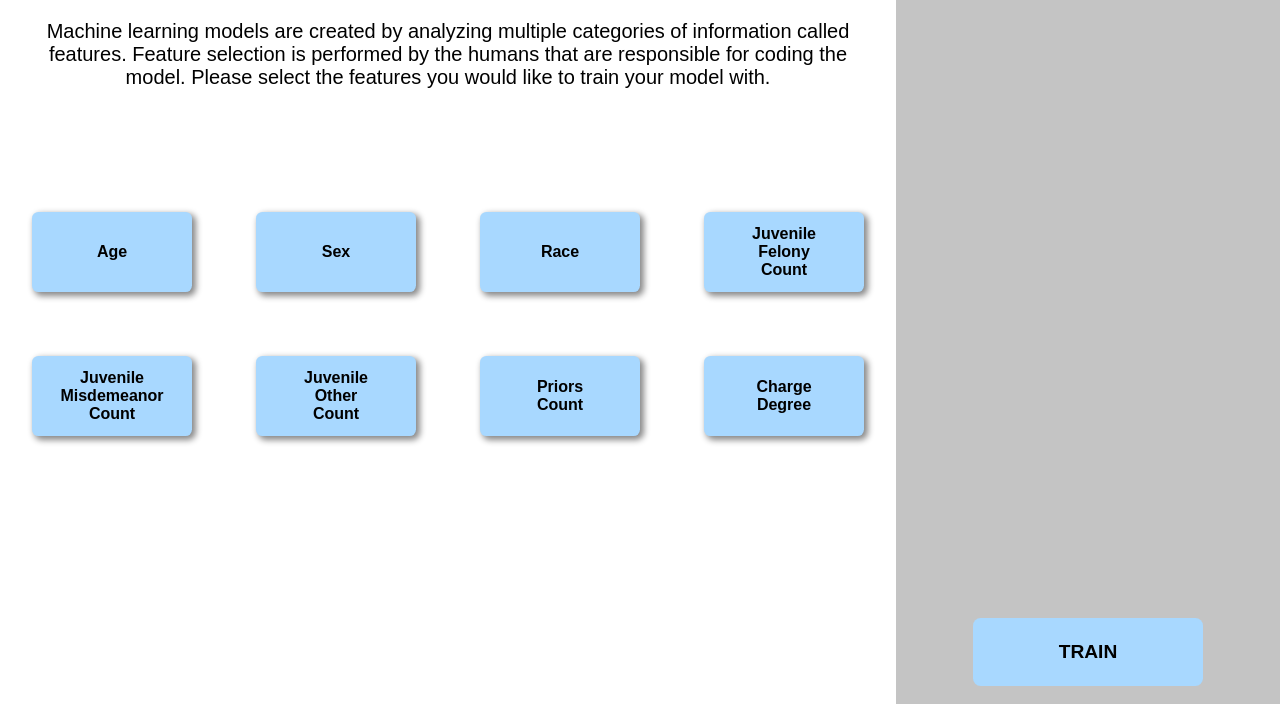
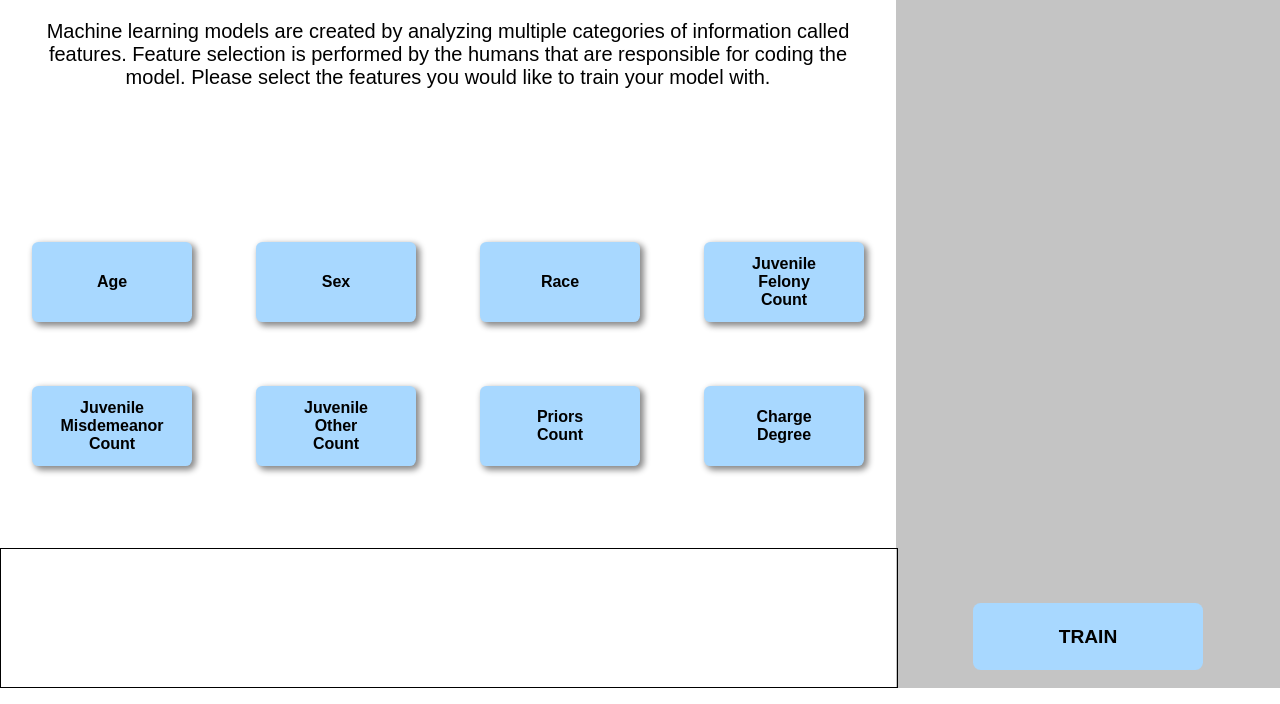
Before and after one commit to rbhushans/ai-interaction-webapp, a Flask app: page /train in a window 1280 px wide. Shown: the part 112-816 px from the top of the page. Run offline with Flask 2, Linux system fonts and the light colour scheme.

Commit message:
Add local-storage previous model and css clean up

```diff
--- a/app/static/css/style.css
+++ b/app/static/css/style.css
@@ -192,7 +192,7 @@ body {
     flex-direction: row;
     justify-content: space-between;
     width: 100%;
-    height: calc(100vh - 6em);
+    height: calc(100vh - 7em);
 }
 
 /* Left side of the web app (feature options that can be selected) */
@@ -200,14 +200,20 @@ body {
     background-color: #FFFFFF;
     position: relative;
     width: 70vw;
+    height: 100%;
     display: flex;
+    flex-direction: column;
+    justify-content: space-between;
+    /*
     flex-direction: row;
     flex-wrap: wrap;
     justify-content: flex-start;
     align-items: flex-start;
     align-content: flex-start;
+    */
     margin: 0;
     padding: 0;
+
 }
 
 .feature-option {
@@ -251,19 +257,26 @@ body {
     padding-right: 5%;
     text-align: center;
     font-size: max(1.2vw, 20px);
-    height: 4em;
-    width: 100%;
+    height: 8em;
+    width: 90%;
     margin-bottom: 0;
+
+    display: flex;
+    flex-direction: column;
+    justify-content: space-between;
+    align-items: center;
+}
+
+#feature-instructions-txt {
+    text-align: center;
+    font-size: max(1.2vw, 20px);
 }
 
 #warning-box {
     color: red;
-    padding-left: 5%;
-    padding-right: 5%;
     text-align: center;
     font-size: max(1.2vw, 20px);
     height: 4em;
-    width: 100%;
 }
 
 #feature-buttons {
@@ -272,6 +285,40 @@ body {
     flex-wrap: wrap;
     justify-content: space-around;
     align-items: space-between;
+}
+
+.previous-model-outer-div {
+    width: 100%;
+    height: 20%;
+    display: flex;
+    flex-direction: column;
+    align-items: center;
+    justify-content: space-between;
+
+    border-color: black;
+    border-style: solid;
+    border-width: 1px;
+
+}
+
+.previous-model-header {
+    color: black;
+    font-size: 2em;
+}
+
+.previous-model-features {
+    position: relative;
+
+    display: flex;
+    flex-direction: row;
+    justify-content: space-around;
+    align-items: flex-start;
+    flex-wrap: wrap;
+
+    width: 90%;
+    height: 50%;
+    font-size: 1.4em;
+
 }
 
 @media screen and (max-width: 600px){
--- a/app/templates/results.html
+++ b/app/templates/results.html
@@ -68,6 +68,8 @@
         <div id="results-stats">
             <div id="quad1-div" class="results-quad-div">
                 <!--Top Left Quadrant-->
+                <h3>Your Model Features:</h3>
+                <ul id="feature-list-last"></ul>
             </div>
             <div id="quad2-div" class="results-quad-div">
                 <!--Top Right Quadrant-->
--- a/app/templates/train.html
+++ b/app/templates/train.html
@@ -18,13 +18,15 @@
     </header>
 
     <div class="main-body">
-        <div class="train-body-left">
-            <p id="feature-instructions">
-                Machine learning models are created by analyzing multiple categories of information
-                called features. Feature selection is performed by the humans that are responsible
-                for coding the model. Please select the features you would like to train your model with.
-            </p>
-            <div id="warning-box"></div>
+        <div id="left-outer-div" class="train-body-left">
+            <div id="feature-instructions">
+                <p id="feature-instructions-txt">
+                    Machine learning models are created by analyzing multiple categories of information
+                    called features. Feature selection is performed by the humans that are responsible
+                    for coding the model. Please select the features you would like to train your model with.
+                </p>
+                <div id="warning-box"></div>
+            </div>
             <div id="feature-buttons">
                 <button class="feature-option">Age</button>
                 <button class="feature-option">Sex</button>
@@ -36,6 +38,9 @@
                 <button class="feature-option">Priors Count</button>
                 <button class="feature-option">Charge Degree</button>
             </div>
+            <div id="prev-model-outer-div" class="previous-model-outer-div">
+
+            </div>
         </div>
         <div class="train-body-right">
             <ul id="selected-features-list"></ul>
```
Also changed, not shown: app/static/js/input.js (+62 -2 lines), app/static/js/results.js (+31 -0 lines).
